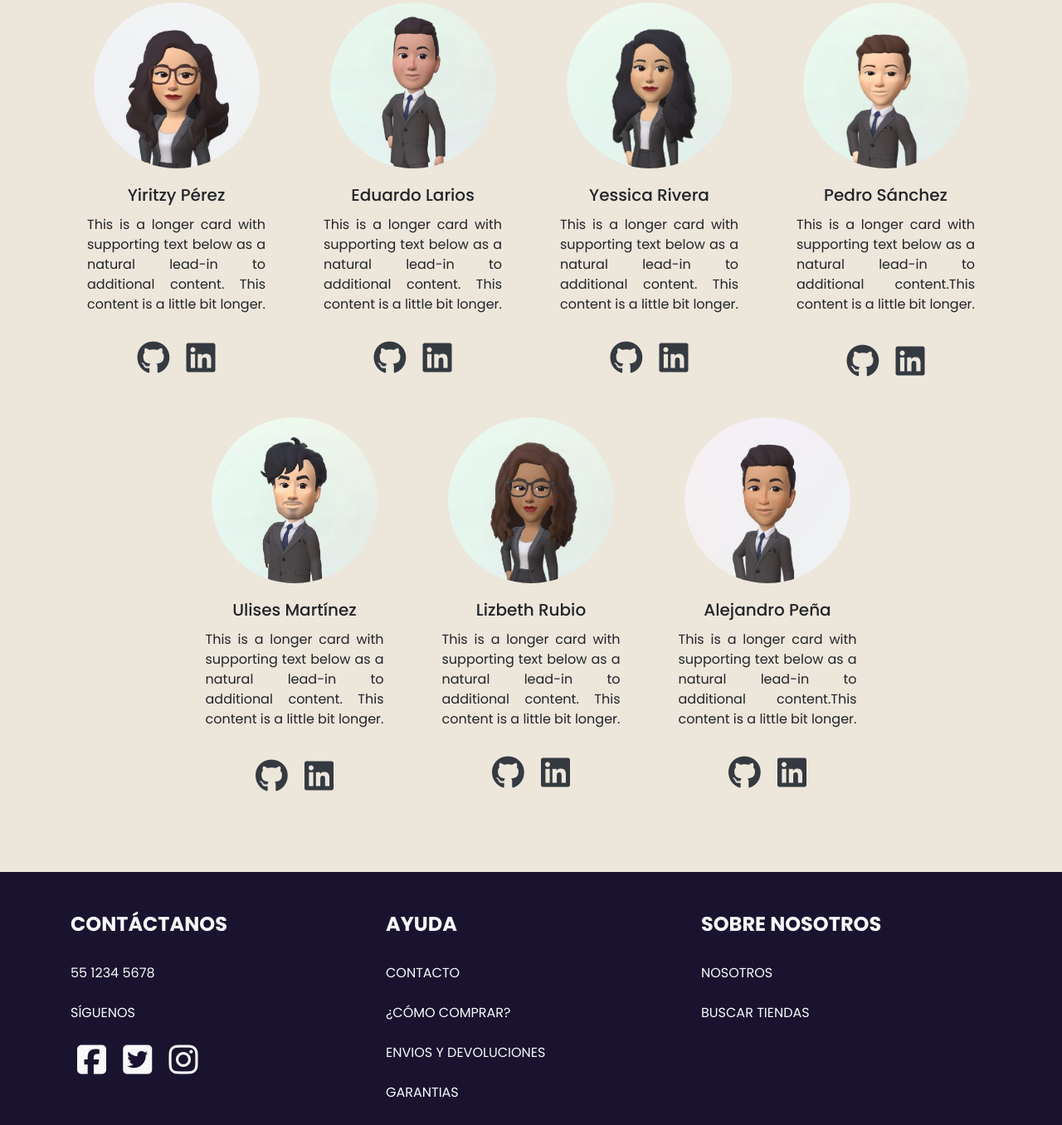
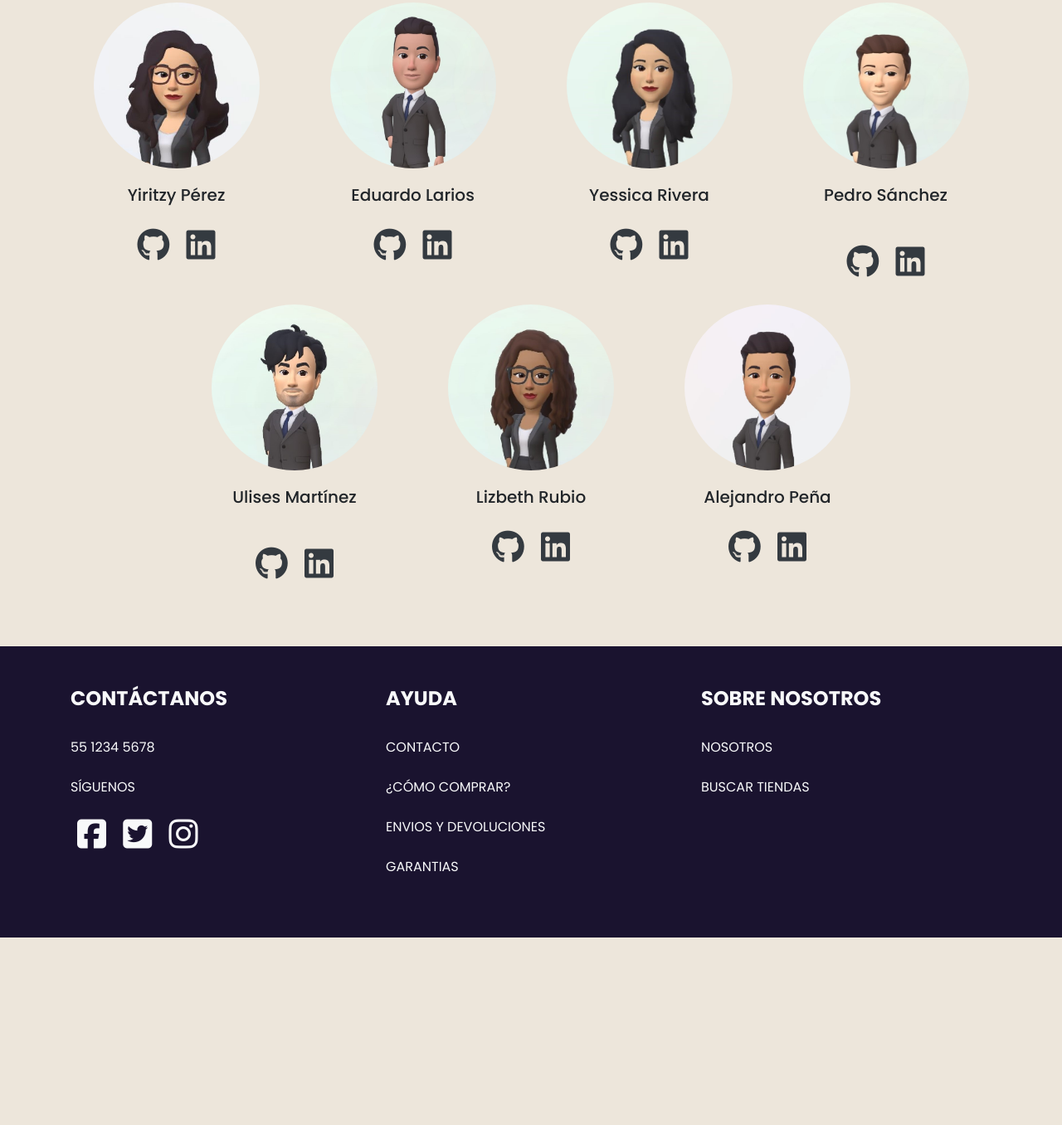
Before and after one commit to UlisesRomanMartinezBello/proyecto_cygnus, a plain HTML site: page templates/sobre-nosotros.html in a window 1280 px wide. Shown: the part 601-1957 px from the top of the page at 83% size. After the commit the page ends 1731 px from the top, so only its background shows below. Drawn offline with nearby package versions, Linux system fonts and the light colour scheme.

Commit message:
Se quitaron las descripciones del avatar y se agrego el nuevo footer

```diff
--- a/templates/sobre-nosotros.html
+++ b/templates/sobre-nosotros.html
@@ -56,13 +56,9 @@
       <div class="row row-cols-1 row-cols-md-4 d-flex justify-content-center">
         <div class="col mb-4">
           <div class="card bg-transparent border-0  text-center d-flex align-items-center">
-              <img src="../assets/img/avatars/avatarayiri2.jpeg" class="card-img-top img-avatar rounded-circle"
-                alt="...">
+            <img src="../assets/img/avatars/avatarayiri2.jpeg" class="card-img-top img-avatar rounded-circle" alt="...">
             <div class="card-body">
               <h5 class="card-title">Yiritzy Pérez</h5>
-                <p class="card-text text-justify">This is a longer card with supporting text below as a natural lead-in
-                  to
-                  additional content. This content is a little bit longer.</p>
               <div class="pt-3">
                 <a href="https://github.com/y1r1tzy" target="_blank"><i
                     class="text-dark fa-brands fa-github h1 mx-2"></i></a>
@@ -79,9 +75,6 @@
               alt="...">
             <div class="card-body">
               <h5 class="card-title">Eduardo Larios</h5>
-                <p class="card-text text-justify">This is a longer card with supporting text below as a natural lead-in
-                  to
-                  additional content. This content is a little bit longer.</p>
               <div class="pt-3">
                 <a href="https://github.com/EduardoJuseppe " target="_blank"><i
                     class="text-dark fa-brands fa-github h1 mx-2"></i></a>
@@ -98,9 +91,6 @@
               alt="...">
             <div class="card-body">
               <h5 class="card-title">Yessica Rivera</h5>
-                <p class="card-text text-justify">This is a longer card with supporting text below as a natural lead-in
-                  to
-                  additional content. This content is a little bit longer.</p>
               <div class="pt-3">
                 <a href="https://github.com/YessicaRiv" target="_blank"><i
                     class="text-dark fa-brands fa-github h1 mx-2"></i></a>
@@ -113,13 +103,9 @@
 
         <div class="col mb-4">
           <div class="card bg-transparent border-0 text-center d-flex align-items-center">
-              <img src="../assets/img/avatars/avatarpedro.jpeg" class="card-img-top img-avatar rounded-circle"
-                alt="...">
+            <img src="../assets/img/avatars/avatarpedro.jpeg" class="card-img-top img-avatar rounded-circle" alt="...">
             <div class="card-body">
               <h5 class="card-title">Pedro Sánchez</h5>
-                <p class="card-text text-justify">This is a longer card with supporting text below as a natural lead-in
-                  to
-                  additional content.This content is a little bit longer.</p>
             </div>
             <div class="pt-3">
               <a href="https://github.com/PedroAntonioSC7710" target="_blank"><i
@@ -132,13 +118,9 @@
 
         <div class="col mb-4">
           <div class="card bg-transparent border-0 text-center d-flex align-items-center">
-              <img src="../assets/img/avatars/avatarulises.jpeg" class="card-img-top img-avatar rounded-circle"
-                alt="...">
+            <img src="../assets/img/avatars/avatarulises.jpeg" class="card-img-top img-avatar rounded-circle" alt="...">
             <div class="card-body">
               <h5 class="card-title">Ulises Martínez</h5>
-                <p class="card-text text-justify">This is a longer card with supporting text below as a natural lead-in
-                  to
-                  additional content. This content is a little bit longer.</p>
             </div>
             <div class="pt-3">
               <a href="https://github.com/UlisesRomanMartinezBello/" target="_blank"><i
@@ -154,9 +136,6 @@
             <img src="../assets/img/avatars/avatarliz.jpeg" class="card-img-top img-avatar rounded-circle" alt="...">
             <div class="card-body">
               <h5 class="card-title">Lizbeth Rubio</h5>
-                <p class="card-text text-justify">This is a longer card with supporting text below as a natural lead-in
-                  to
-                  additional content. This content is a little bit longer.</p>
               <div class="pt-3">
                 <a href="https://github.com/Bethgithub2" target="_blank"><i
                     class="text-dark fa-brands fa-github h1 mx-2"></i></a>
@@ -172,9 +151,6 @@
               alt="...">
             <div class="card-body">
               <h5 class="card-title">Alejandro Peña</h5>
-                <p class="card-text text-justify">This is a longer card with supporting text below as a natural lead-in
-                  to
-                  additional content.This content is a little bit longer. </p>
               <div class="pt-3">
                 <a href="https://github.com/AlexsPineda" target="_blank"><i
                     class="text-dark fa-brands fa-github h1 mx-2"></i></a>
@@ -187,102 +163,6 @@
       </div>
     </div>
 
-
-
-
-
-      <!-- <div class="card" style="width: 18rem;">
-      <img src="img/iconopage.jpeg" class="card-img-top" alt="...">
-      <div class="card-body">
-        <h5 class="card-title"></h5>
-        <p class="card-text"></p>
-
-      </div>
-    </div>
-
-
-    <p> Somos una tienda mexicana de ropa que cada temporada puede actualizar tu armario y mejorar tu imagen con diseños
-      únicos.
-      Queremos hacerte sentir satisfecho pero más importante, hacerte sentir que has hecho una buena compra con un buen
-      producto y a un precio accesible. Dar oportunidad a que toda la gente pueda sentirse cómoda, segura y a la
-      vanguardia con nuestra variedad de productos.
-    </p>
-
-
-    <container>
-
-
-      <div class="row row-cols-1 row-cols-md-3">
-        <div class="col mb-4">
-          <div class="card">
-            <img src="img/avataryiri.jpeg" class="card-img-top" alt="...">
-            <div class="card-body">
-              <h5 class="card-title">Nombre del integrante</h5>
-              <p class="card-text">This is a longer card with supporting text below as a natural lead-in to additional
-                content. This content is a little bit longer.</p>
-            </div>
-          </div>
-        </div>
-        <div class="col mb-4">
-          <div class="card">
-            <img src="img/avataryiri.jpeg" class="card-img-top" alt="...">
-            <div class="card-body">
-              <h5 class="card-title">Nombre del integrante</h5>
-              <p class="card-text">This is a longer card with supporting text below as a natural lead-in to additional
-                content. This content is a little bit longer.</p>
-            </div>
-          </div>
-        </div>
-        <div class="col mb-4">
-          <div class="card">
-            <img src="img/avataryiri.jpeg" class="card-img-top" alt="">
-            <div class="card-body">
-              <h5 class="card-title">Nombre del integrante</h5>
-              <p class="card-text">This is a longer card with supporting text below as a natural lead-in to additional
-                content.</p>
-            </div>
-          </div>
-        </div>
-        <div class="col mb-4">
-          <div class="card">
-            <img src="img/avataryiri.jpeg" class="card-img-top" alt="...">
-            <div class="card-body">
-              <h5 class="card-title">Nombre del integrante</h5>
-              <p class="card-text">This longer card card card card with supporting text below as a natural lead-in to
-                additional content. This content is a little bit longer.</p>
-            </div>
-          </div>
-        </div>
-      </div>
-      <div class="col mb-4">
-        <div class="card">
-          <img src="img/avataryiri.jpeg" class="card-img-top" alt="...">
-          <div class="card-body">
-            <h5 class="card-title">Nombre del integrante</h5>
-            <p class="card-text">This is a longer card with supporting text below as a natural lead-in to additional
-              content. This content is a little bit longer.</p>
-          </div>
-        </div>
-      </div>
-      <div class="col mb-4">
-        <div class="card">
-          <img src="img/avataryiri.jpeg" class="card-img-top" alt="...">
-          <div class="card-body">
-            <h5 class="card-title">Nombre del integrante</h5>
-            <p class="card-text">This is a longer card with supporting text below as a natural lead-in to additional
-              content. This content is a little bit longer.</p>
-          </div>
-        </div>
-      </div>
-
-    </container>
- -->
-
-
-
-
-
-
   </main>
 
   <footer class="bg-principal mt-5 pt-5 pb-5 text-light text-uppercase">
@@ -294,10 +174,16 @@
             <li class="pb-4">55 1234 5678</li>
             <li class="pb-4">Síguenos</li>
           </ul>
-            <div class="">
-              <i class="fa-brands fa-facebook-square h1 mx-2"></i>
-              <i class="fa-brands fa-twitter-square h1 mx-2"></i>
-              <i class="fa-brands fa-instagram h1 mx-2"></i>
+          <div>
+            <a href="#">
+              <i class="fa-brands fa-facebook-square h1 mx-2 text-light"></i>
+            </a>
+            <a href="#">
+              <i class="fa-brands fa-twitter-square h1 mx-2 text-light"></i>
+            </a>
+            <a href="#">
+              <i class="fa-brands fa-instagram h1 mx-2 text-light"></i>
+            </a>
           </div>
         </div>
 
@@ -307,9 +193,15 @@
             <a href="contacto.html" class="text-light">
               <li class="pb-4">Contacto</li>
             </a>
+            <a href="como-comprar.html" class="text-light">
               <li class="pb-4">¿Cómo comprar?</li>
+            </a>
+            <a href="envios-devoluciones.html" class="text-light">
               <li class="pb-4">Envios y devoluciones</li>
+            </a>
+            <a href="garantias.html" class="text-light">
               <li class="pb-4">Garantias</li>
+            </a>
           </ul>
         </div>
 
@@ -319,7 +211,9 @@
             <a href="sobre-nosotros.html" class="text-light">
               <li class="pb-4">Nosotros</li>
             </a>
+            <a href="buscar-tiendas.html" class="text-light">
               <li class="pb-4">Buscar Tiendas</li>
+            </a>
           </ul>
         </div>
 
```
Lines whose indentation alone changed are shown as unchanged.
